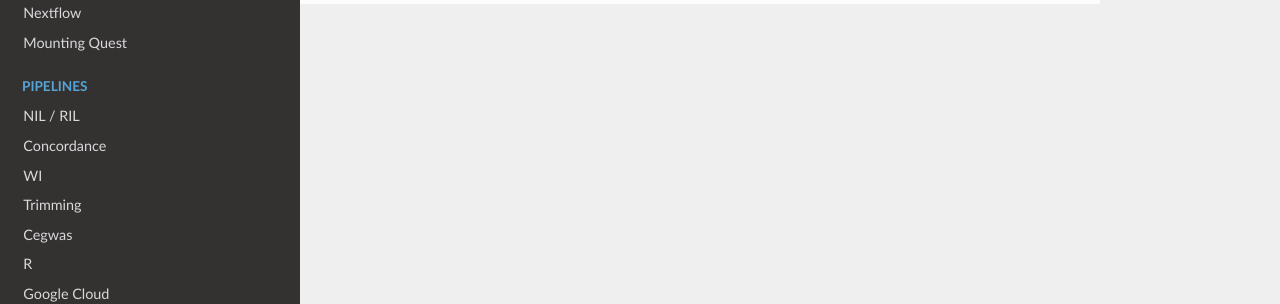
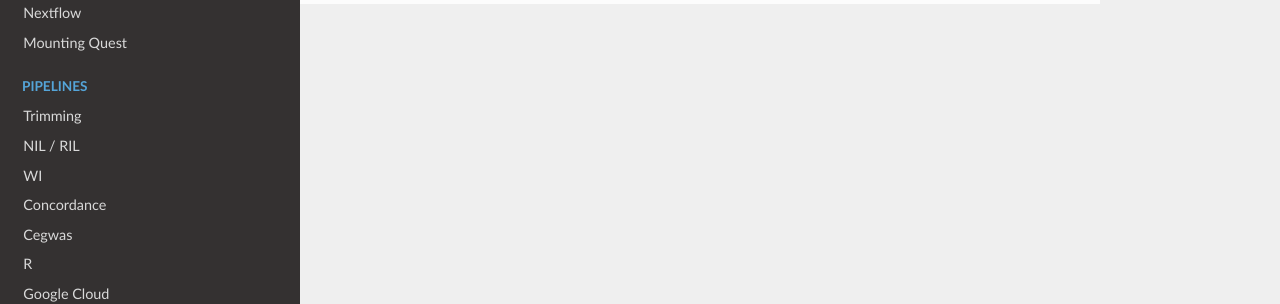
Before and after one commit to AndersenLab/dry-guide, an MkDocs documentation site: the page built from docs/domains.md, in a window 1280 px wide. Shown: the part 269-573 px from the top of the page. Built offline with MkDocs 1.6.1, drawn with Linux system fonts in a browser that asks for light colours; nearby versions of some CDN libraries; old or Windows-style settings are respelled for this version of MkDocs.

Commit message:
Switch up order

```diff
--- a/mkdocs.yml
+++ b/mkdocs.yml
@@ -20,10 +20,10 @@ pages:
     - Nextflow: quest-nextflow.md
     - Mounting Quest: quest-mount.md
   - Pipelines:
+    - Trimming: pipeline-trimming.md
     - NIL / RIL: pipeline-nil-ril.md
+    - WI: pipeline-wi.md
     - Concordance: pipeline-concordance.md
-    - WI: pipeline-wi.md
-    - Trimming: pipeline-trimming.md
     - Cegwas: pipeline-cegwas.md
   - R: r.md
   - Google Cloud: google-cloud.md
```
